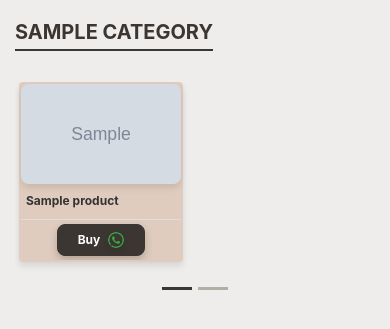
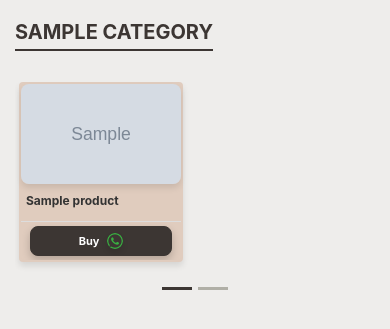
Before and after one commit to harshitaa1801/ecommerce, a Django app: template shop/templates/shop/index.html in a window 390 px wide. Shown: the part 56-385 px from the top of the page. Run offline with Django 4.2, Linux system fonts and the light colour scheme; data comes from the database, SQL or seed files in the repository; the template is opened without the code that fills it: most values are stand-ins (such as "Sample title", 1, 10 or a date in 2020); grey boxes marked "Sample" are stand-in pictures; some libraries are stand-ins or nearby versions.

Commit message:
minor css change

```diff
--- a/shop/templates/shop/index.html
+++ b/shop/templates/shop/index.html
@@ -246,8 +246,8 @@
 
 .card-footer .btn {
   margin: 0 auto; /* Center the button */
-  padding: 6px 20px; /* Increase padding for better clickability */
-  font-size: 12px; /* Set an appropriate font size */
+  padding: 6px 4px; /* Increase padding for better clickability */
+  font-size: 11px; /* Set an appropriate font size */
   display: inline-flex;
   align-items: center;
   justify-content: center;
@@ -267,12 +267,12 @@
   }
 
 
-  .card-footer .whatsapp_icon {
+  .card-footer  {
     display: inline-flex;
     align-items: center;
   }
 
-  .card-footer .whatsapp_icon img {
+  .card-footer  img {
   width: 16px; /* Reduce the size of the icon */
   height: 16px; /* Keep it proportional */
   margin-left: 8px; /* Space between text and icon */
@@ -315,12 +315,10 @@
                   <!-- <button id="p{{ i.id }}" class="btn btn-primary cart">Add To Cart</button> -->
                   <!-- <a href="/shop/products/{{ i.id }}"><button id="v{{ i.id }}" class="btn btn-primary cart">View</button></a> -->
                   <a href="https://api.whatsapp.com/send/?phone=%2B918864865605&text=Hi,%20I%20want%20to%20purchase%20this%20item%0A[http://127.0.0.1/shop/products/{{i.id}}]" class="whatsapp_link">
-                    <div class="whatsapp_icon">
                       <button class="btn btn-primary cart">Buy
                       <img src="/media/shop/images/whatsapp_icon.png" width="20" height="20" alt="">
                     </button>
 
-                    </div>
                 </a>
 
 
```
